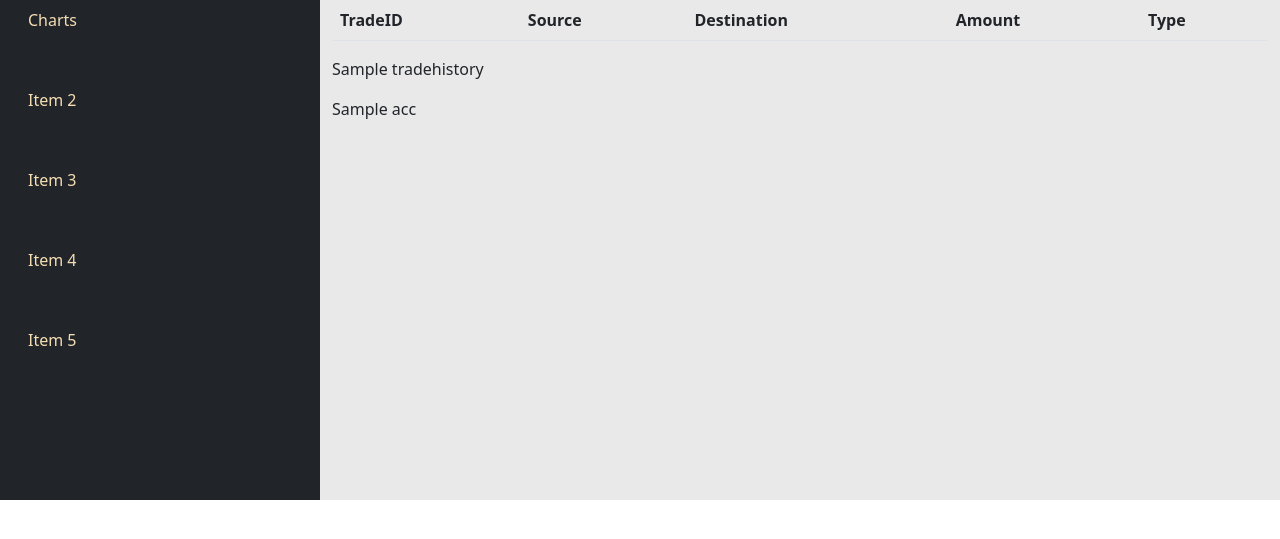
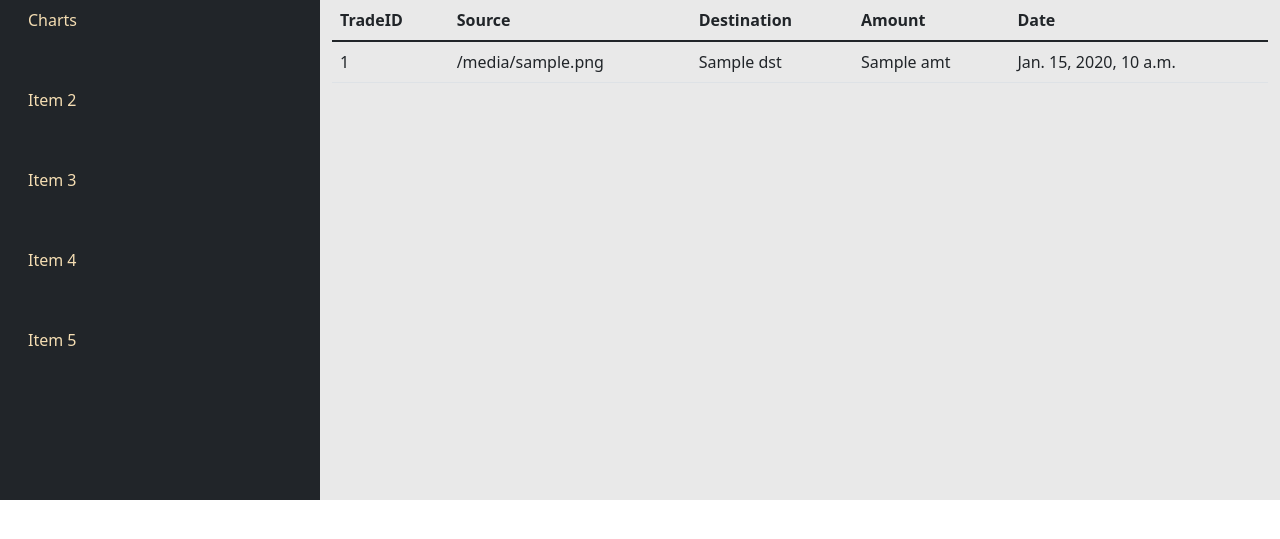
Before and after one commit to nayeem-kamal/IT490proj, a Django app: template website/kommando/kommando/templates/history.html in a window 1280 px wide. Shown: the part 56-595 px from the top of the page. Run offline with Django 3.2, Linux system fonts and the light colour scheme; the template is opened without the code that fills it: most values are stand-ins (such as "Sample title", 1, 10 or a date in 2020); lists and menus that the app fills with data are empty.

Commit message:
History 90% completed

```diff
--- a/website/kommando/kommando/templates/history.html
+++ b/website/kommando/kommando/templates/history.html
@@ -55,24 +55,25 @@
                         <th scope="col">Source</th>
                         <th scope="col">Destination</th>
                         <th scope="col">Amount</th>
-                        <th scope="col">Type</th>
+                        <th scope="col">Date</th>
 
                       </tr>
                     </thead>
                     <tbody id="tabBody">
-                     <!-- {% for item in getHist %}
+                      {% for item in getHist %}
                       <tr>
-                        <td>{{item.TradeID}}</td>
-                        <td>{{item.User}}</td>
-                        <td>{{item.Balance}}</td>
-                        <td>{{item.Type}}</td>
+                        <td>{{item.tID}}</td>
+                        <td>{{map.item.src}}</td>
+                        <td>{{item.dst}}</td>
+                        <td>{{item.amt}}</td>
+                        <td>{{item.created}}</td>
                       </tr>
-                      {% endfor %}-->
+                      {% endfor %}
                     </tbody>
                   </table>
-                  {{tradehistory}}
+
                   <p></p>
-                  {{acc}}
+
             </div>
         </div><!--row-->
     </div> <!-- container-fluid-->
```
Also changed, not shown: website/kommando/kommando/views.py (+4 -5 lines).
